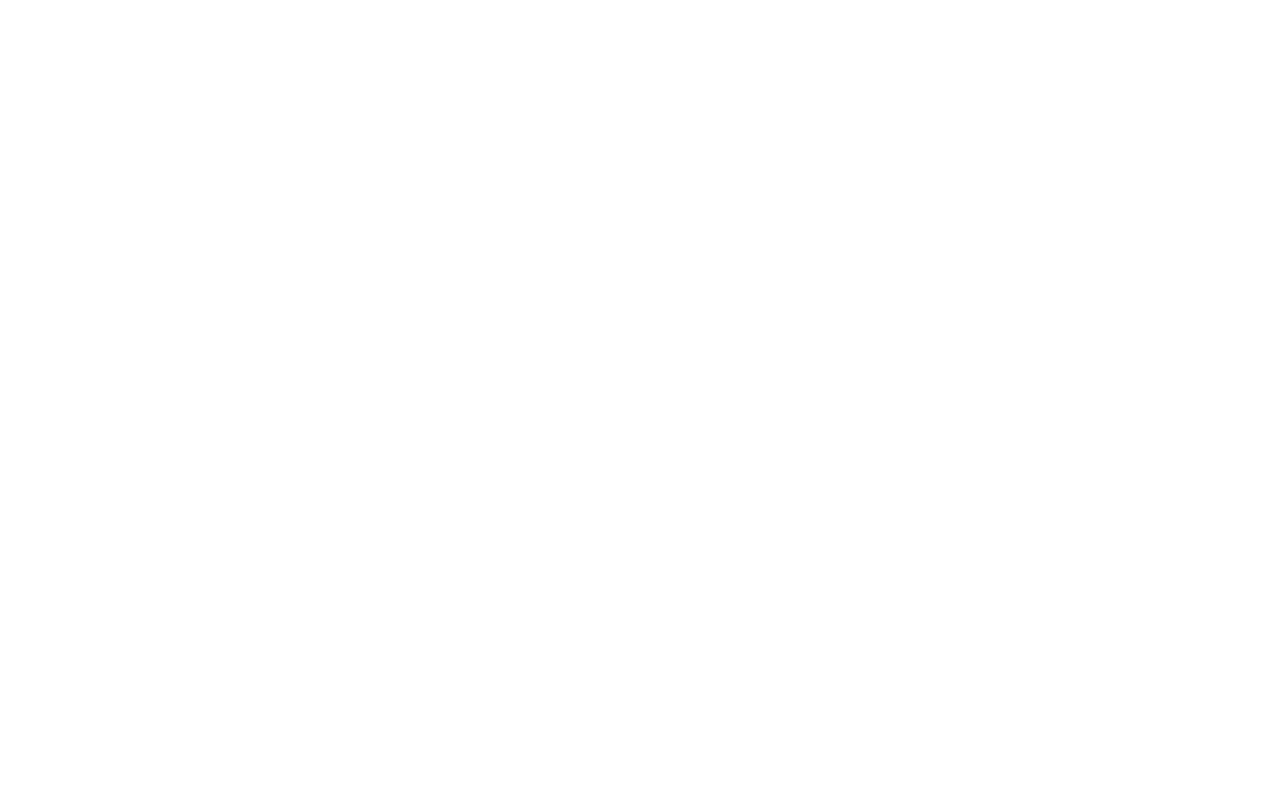
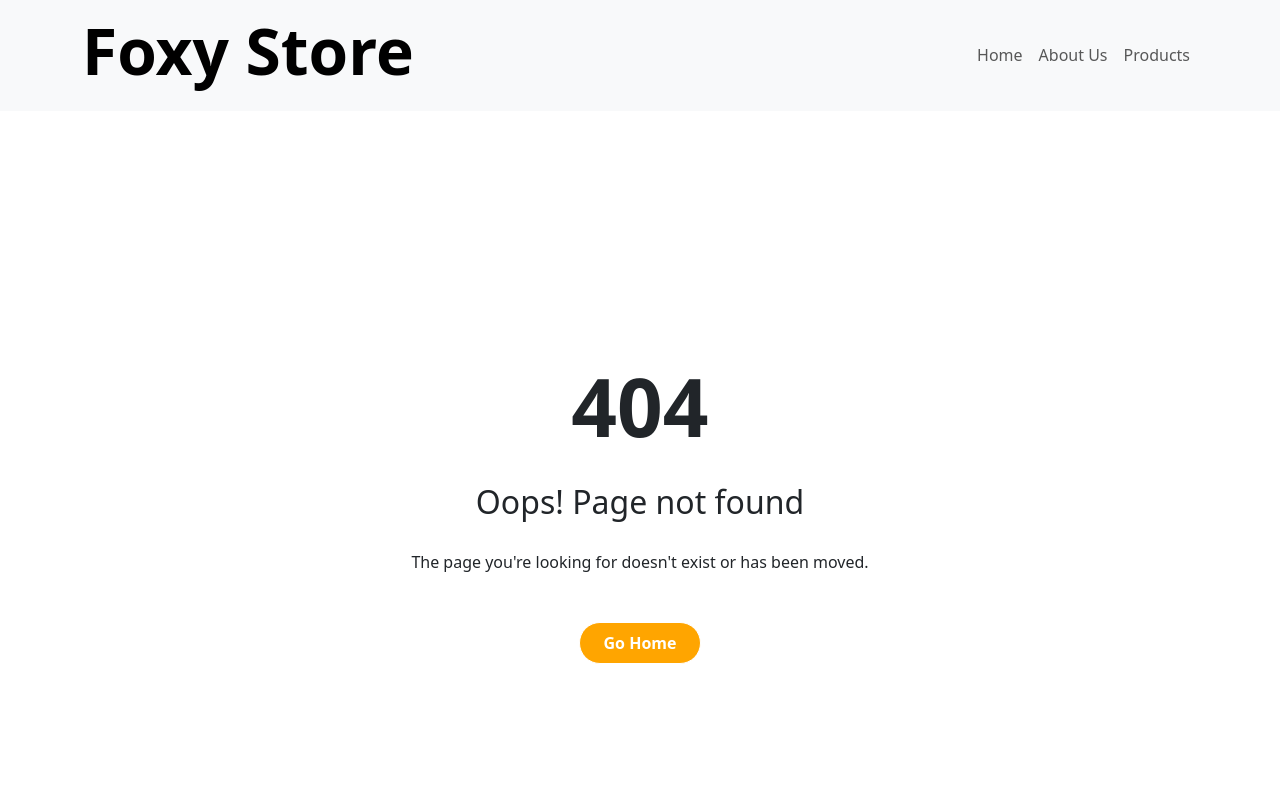
Before and after one commit to Adriano-Rotondo-dev/react-router, a React (Vite) app: page /404 in a window 1280 px wide. Before the commit this address had no page. Shown: the top 800 px of the page. Built offline with nearby package versions, Linux system fonts and the light colour scheme.

Commit message:
refactor footer, start implementation of 404 page

```diff
--- a/src/App.jsx
+++ b/src/App.jsx
@@ -6,6 +6,7 @@
 import AboutPage from "./pages/AboutPage";
 import ProductsPage from "./pages/ProductsPage";
 import SingleProductPage from "./pages/SingleProductPage";
+import ErrorPage from "./pages/ErrorPage";
 
 function App() {
   return (
@@ -18,6 +19,7 @@
             <Route path="/about-us" element={<AboutPage />} />
             <Route path="/products" element={<ProductsPage />} />
             <Route path="/products/:id" element={<SingleProductPage />} />
+            <Route path="/404" element={<ErrorPage />} />
           </Route>
         </Routes>
       </BrowserRouter>
--- a/src/components/Footer.jsx
+++ b/src/components/Footer.jsx
@@ -13,7 +13,7 @@
           </div>
           <div className="col">
             <h3>Socials</h3>
-            <ul className="list-unstyled">
+            <ul className="list-unstyled d-flex flex-row align-items-center justify-content-center gap-3">
               <li>
                 <i className="fa-brands fa-facebook"></i>
               </li>
--- a/src/index.css
+++ b/src/index.css
@@ -12,7 +12,16 @@
 .link {
   color: orange;
 }
-
+button {
+  background-color: orange;
+  color: white;
+  text-decoration: none;
+  border: 1px solid;
+  transition: 0.2s ease;
+}
+button:active {
+  transform: scale(0.8);
+}
 .product-img {
   max-width: 30rem;
   max-height: 30rem;
--- /dev/null
+++ b/src/pages/ErrorPage.jsx
@@ -0,0 +1,24 @@
+import { NavLink } from "react-router-dom";
+
+export default function Errorpage() {
+  return (
+    <>
+      <div class="custom-bg text-dark">
+        <div class="d-flex align-items-center justify-content-center min-vh-100 px-2">
+          <div class="text-center">
+            <h1 class="display-1 fw-bold">404</h1>
+            <p class="fs-2 fw-medium mt-4">Oops! Page not found</p>
+            <p class="mt-4 mb-5">
+              The page you're looking for doesn't exist or has been moved.
+            </p>
+            <NavLink className="nav-link" to="/" aria-current="page">
+              <button className=" fw-semibold rounded-pill px-4 py-2">
+                Go Home
+              </button>
+            </NavLink>
+          </div>
+        </div>
+      </div>
+    </>
+  );
+}
```
